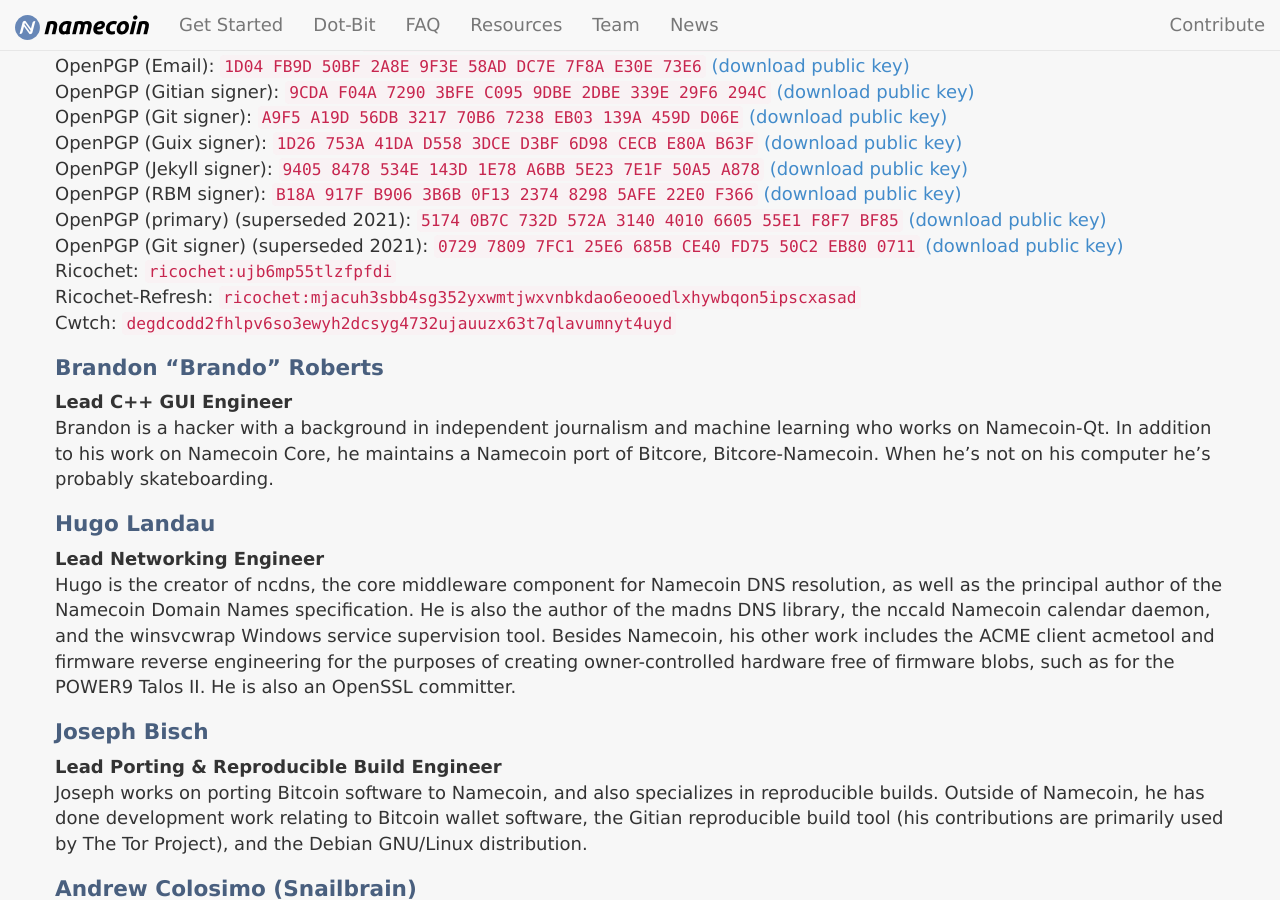
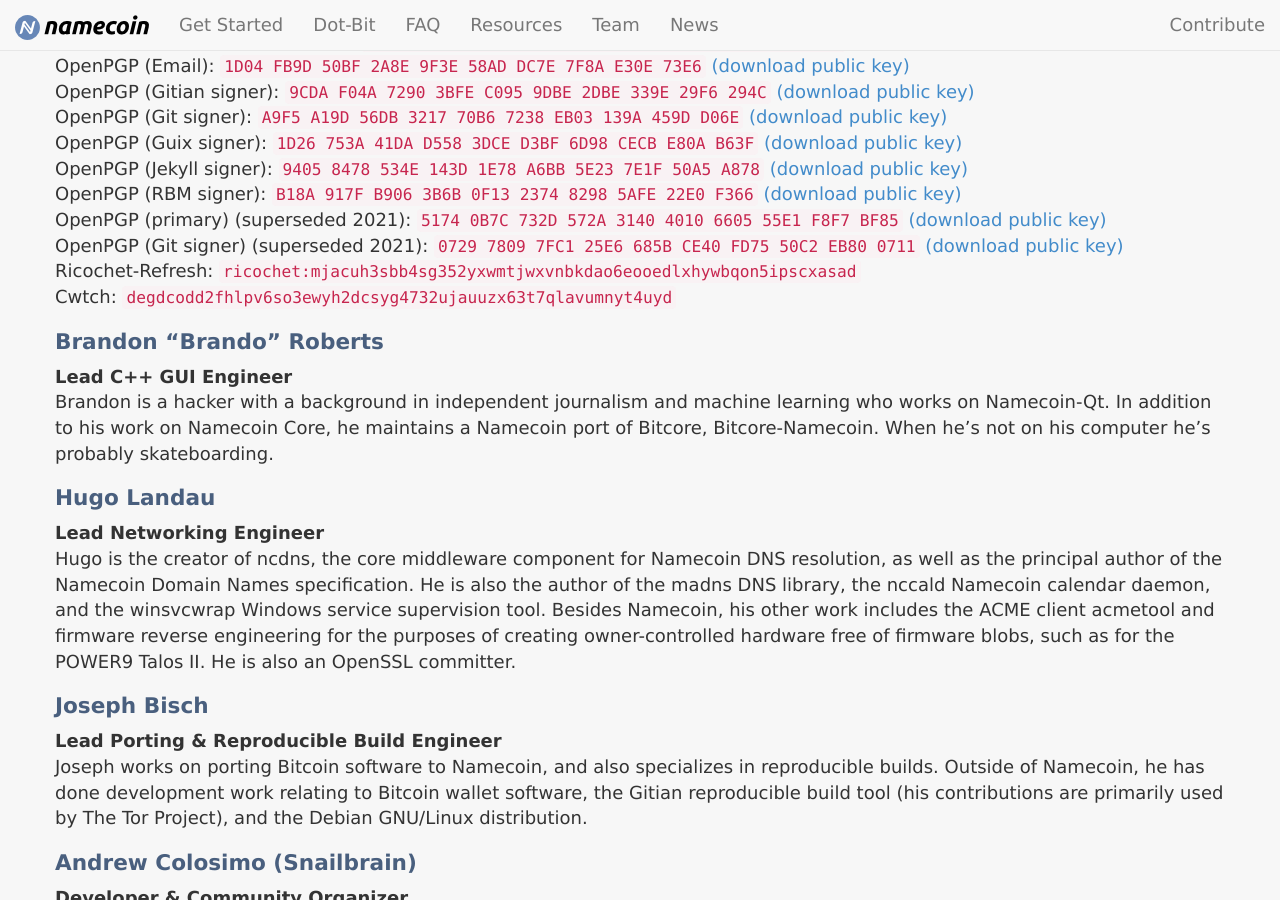
Before and after one commit to JeremyRand/namecoin.org, a Jekyll site: the page built from team/index.md, in a window 1280 px wide and 900 px high, scrolled down 1032 px. Built offline with Jekyll 4.4.1, drawn with Linux system fonts in a browser that asks for light colours.

Commit message:
Team: Remove my onion v2 Ricochet address
This address has been inactive since v2 onions got disabled.

```diff
--- a/team/index.md
+++ b/team/index.md
@@ -30,7 +30,6 @@ OpenPGP (Jekyll signer): `9405 8478 534E 143D 1E78  A6BB 5E23 7E1F 50A5 A878` [(
 OpenPGP (RBM signer): `B18A 917F B906 3B6B 0F13  2374 8298 5AFE 22E0 F366` [(download public key)]({{ "/JeremyRand-RBM.asc" | relative_url }})<br>
 OpenPGP (primary) (superseded 2021): `5174 0B7C 732D 572A 3140 4010 6605 55E1 F8F7 BF85` [(download public key)]({{ "/JeremyRand.asc" | relative_url }})<br>
 OpenPGP (Git signer) (superseded 2021): `0729 7809 7FC1 25E6 685B CE40 FD75 50C2 EB80 0711` [(download public key)]({{ "/JeremyRand-Git.asc" | relative_url }})<br>
-Ricochet: `ricochet:ujb6mp55tlzfpfdi`<br>
 Ricochet-Refresh: `ricochet:mjacuh3sbb4sg352yxwmtjwxvnbkdao6eooedlxhywbqon5ipscxasad`<br>
 Cwtch: `degdcodd2fhlpv6so3ewyh2dcsyg4732ujauuzx63t7qlavumnyt4uyd`
 
```
